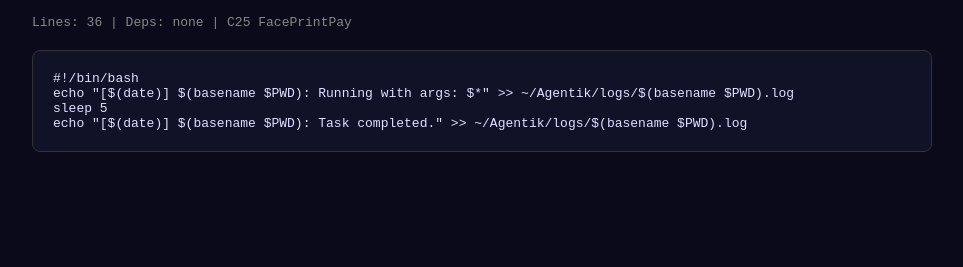
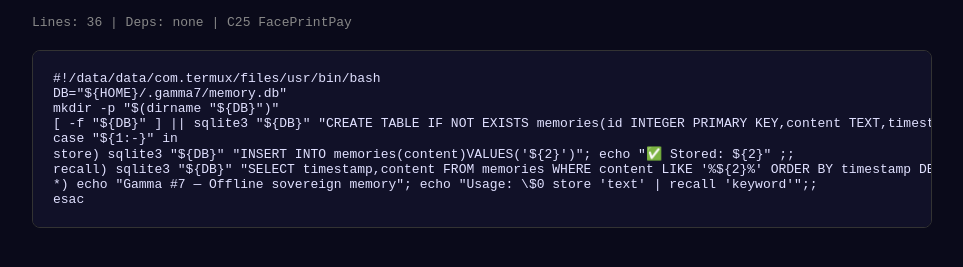
Before and after one commit to FacePrintPay/c25-run, a plain HTML site: page index.html in a window 1280 px wide. Shown: the part 85-352 px from the top of the page, without its empty margins (158-1121 px from the left). Drawn offline with Linux system fonts and the light colour scheme.

Commit message:
🌌 C25 Script: c25-run

```diff
--- a/index.html
+++ b/index.html
@@ -1,6 +1,11 @@
 <!DOCTYPE html><html lang="en"><head><meta charset="UTF-8"><title>c25-run</title>
 <style>body{background:#0a0a1a;color:#e0e0ff;font-family:monospace;padding:20px;max-width:900px;margin:0 auto}h1{color:#7af}.badge{background:#1a3a1a;border:1px solid #4f4;padding:3px 10px;border-radius:20px;font-size:.8em;color:#4f4}pre{background:#111128;border:1px solid #333;border-radius:8px;padding:20px;overflow-x:auto;margin-top:20px}</style>
-</head><body><span class="badge">✅ CONFIRMED RAN</span><h1>c25-run</h1><p style="color:#888">Lines: 36 | Deps: none | C25 FacePrintPay</p><pre>#!/bin/bash
-echo "[$(date)] $(basename $PWD): Running with args: $*" &gt;&gt; ~/Agentik/logs/$(basename $PWD).log
-sleep 5
-echo "[$(date)] $(basename $PWD): Task completed." &gt;&gt; ~/Agentik/logs/$(basename $PWD).log</pre></body></html>
+</head><body><span class="badge">✅ CONFIRMED RAN</span><h1>c25-run</h1><p style="color:#888">Lines: 36 | Deps: none | C25 FacePrintPay</p><pre>#!/data/data/com.termux/files/usr/bin/bash
+DB="${HOME}/.gamma7/memory.db"
+mkdir -p "$(dirname "${DB}")"
+[ -f "${DB}" ] || sqlite3 "${DB}" "CREATE TABLE IF NOT EXISTS memories(id INTEGER PRIMARY KEY,content TEXT,timestamp DATETIME DEFAULT CURRENT_TIMESTAMP);"
+case "${1:-}" in
+store) sqlite3 "${DB}" "INSERT INTO memories(content)VALUES('${2}')"; echo "✅ Stored: ${2}" ;;
+recall) sqlite3 "${DB}" "SELECT timestamp,content FROM memories WHERE content LIKE '%${2}%' ORDER BY timestamp DESC LIMIT 3" ;;
+*) echo "Gamma #7 — Offline sovereign memory"; echo "Usage: \$0 store 'text' | recall 'keyword'";;
+esac</pre></body></html>
```
Also changed, not shown: 2 other files.
